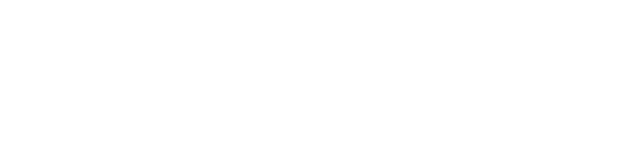
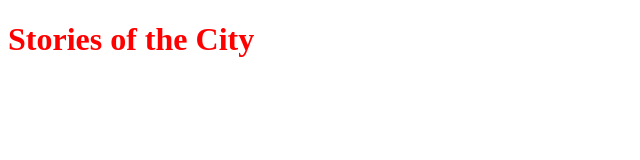
Before and after one commit to lexiemidtun/storiesofthecity, a plain HTML site: page index.html in a window 1280 px wide. Shown: the whole page, without its empty margins (0-640 px from the left). Drawn offline with Linux system fonts and the light colour scheme.

Commit message:
add title to page

```diff
--- a/index.html
+++ b/index.html
@@ -11,4 +11,8 @@
 
   </head>
 
+  <body>
+  <h1> Stories of the City </h1>
+  </body>
+
   </html>
```
